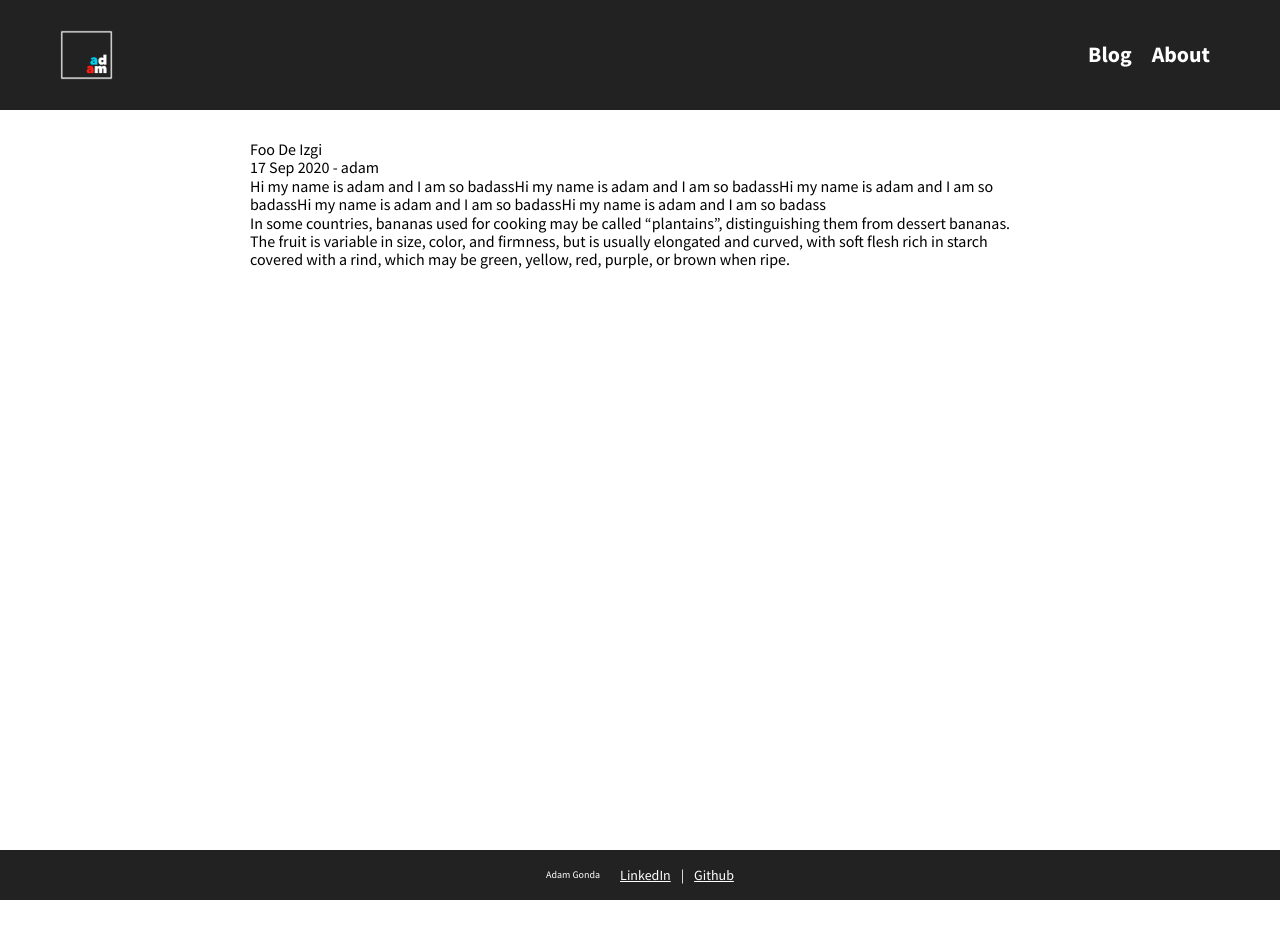
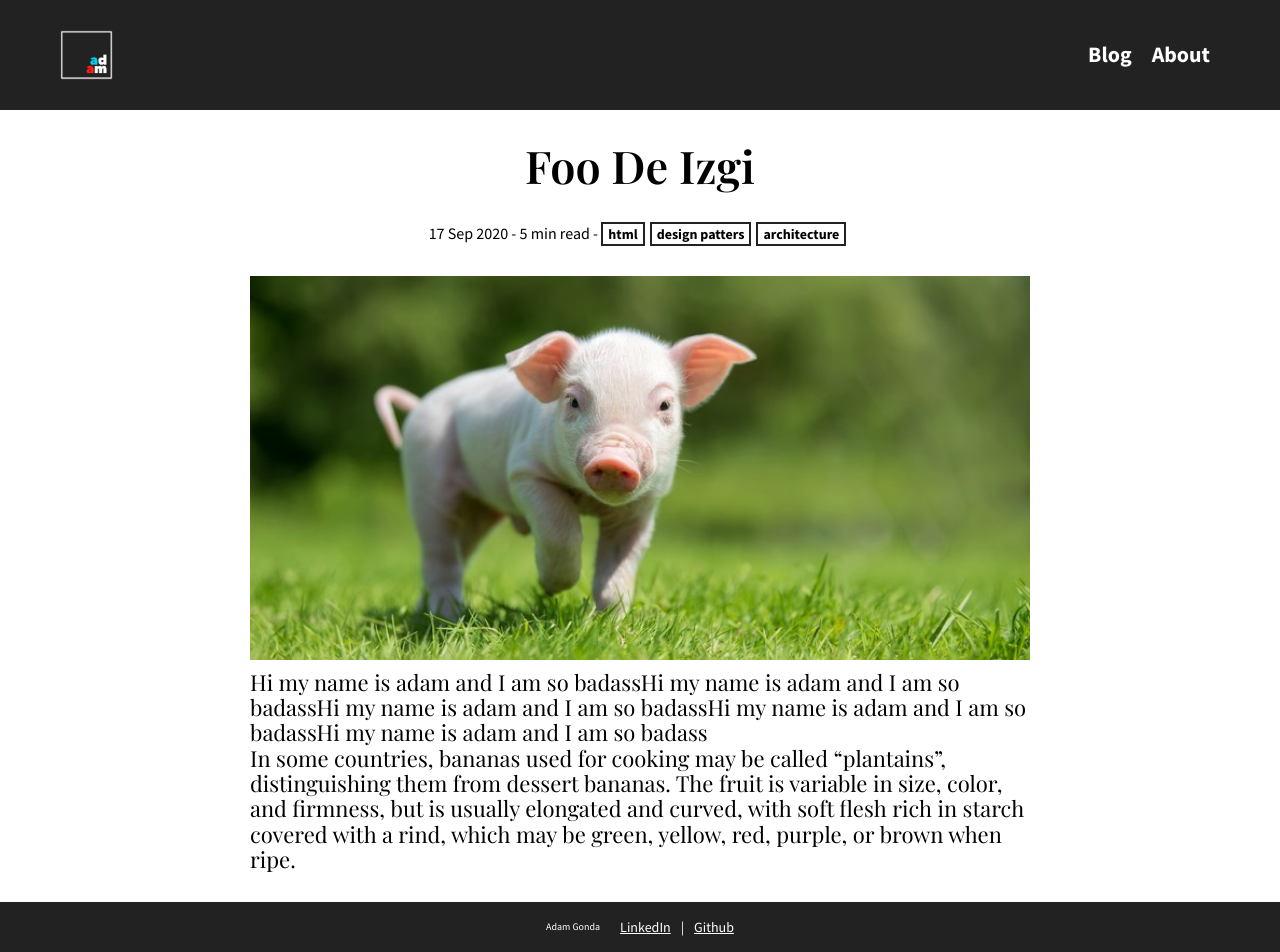
Before and after one commit to AdamGonda/adamgonda.com, a Jekyll site: the page built from _posts/2020-09-17-foo-de-izgi.md, in a window 1280 px wide. Built offline with Jekyll 4.4.1, drawn with Linux system fonts in a browser that asks for light colours; before the commit the page ends 900 px from its top, so only the background shows below that.

Commit message:
add header style to post

```diff
--- a/_layouts/default.html
+++ b/_layouts/default.html
@@ -5,6 +5,7 @@
   <meta charset="UTF-8">
   <link rel="shortcut icon" type="image/png" href="/assets/favicon.ico">
   <meta name="viewport" content="width=device-width, initial-scale=1.0">
+  <link href="https://fonts.googleapis.com/css2?family=Playfair+Display:wght@400;600&display=swap" rel="stylesheet">
   <link href="https://fonts.googleapis.com/css2?family=Source+Sans+Pro:wght@400;700&display=swap" rel="stylesheet">
   <link rel="stylesheet" href="/assets/css/destyle.css">
   <link rel="stylesheet" href="/assets/css/main.css">
--- a/_layouts/post.html
+++ b/_layouts/post.html
@@ -1,7 +1,29 @@
 ---
 layout: default
 ---
-<h1>{{ page.title }}</h1>
-<p>{{ page.date | date_to_string }} - {{ page.author }}</p>
-
-{{ content }}
+<main class="post">
+  <header>
+    <section>
+      <h1>{{ page.title }}</h1>
+      <div>
+        {{ page.date | date_to_string }}
+        <span>-</span>
+        {{ page.minutes }} min read
+        <span>-</span>
+        <span style="display: inline-block;">
+          <ul class="tags">
+            {% for tag in page.tags %}
+            <li>
+              {{ tag }}
+            </li>
+            {% endfor %}
+          </ul>
+        </span>
+      </div>
+    </section>
+    <img src="/assets/images/{{ page.cover }}">
+  </header>
+  <main>
+    {{ content }}
+  </main>
+</main>
--- a/assets/css/main.css
+++ b/assets/css/main.css
@@ -128,6 +128,35 @@ footer a {
   margin-right: 5px;
 }
 
+.post header {
+  margin-bottom: 10px;
+}
+.post header section {
+  display: flex;
+  flex-direction: column;
+  align-items: center;
+  margin-bottom: 30px;
+}
+.post header section h1 {
+  font-size: 45px;
+  margin-bottom: 10px;
+  font-weight: bold;
+  font-family: "Playfair Display", serif;
+}
+.post header section p {
+  color: #606060;
+}
+.post header img {
+  width: 100%;
+  height: 30vw;
+  object-fit: cover;
+}
+
+.post main {
+  font-family: "Playfair Display", serif;
+  font-size: 22px;
+}
+
 body {
   font-family: "Source Sans Pro", sans-serif;
 }
--- a/assets/sass/main.sass
+++ b/assets/sass/main.sass
@@ -2,6 +2,7 @@
 @use "./footer"
 @use "./notfoundpage"
 @use "./post-list-item"
+@use "./post"
 
 @use "./constants" as *
 
```
Also changed, not shown: assets/sass/post.sass (added, +31 -0 lines), 1 other file.
